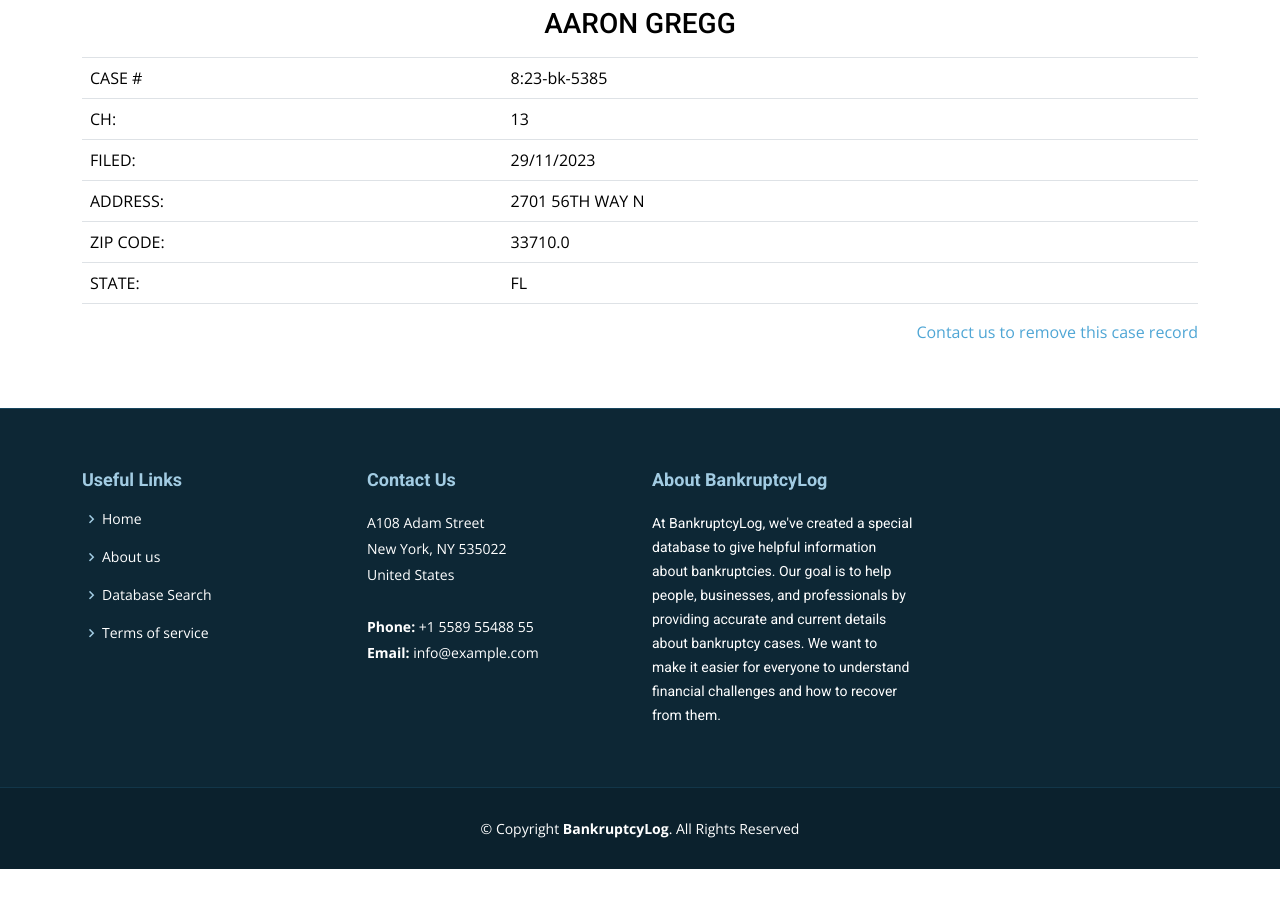
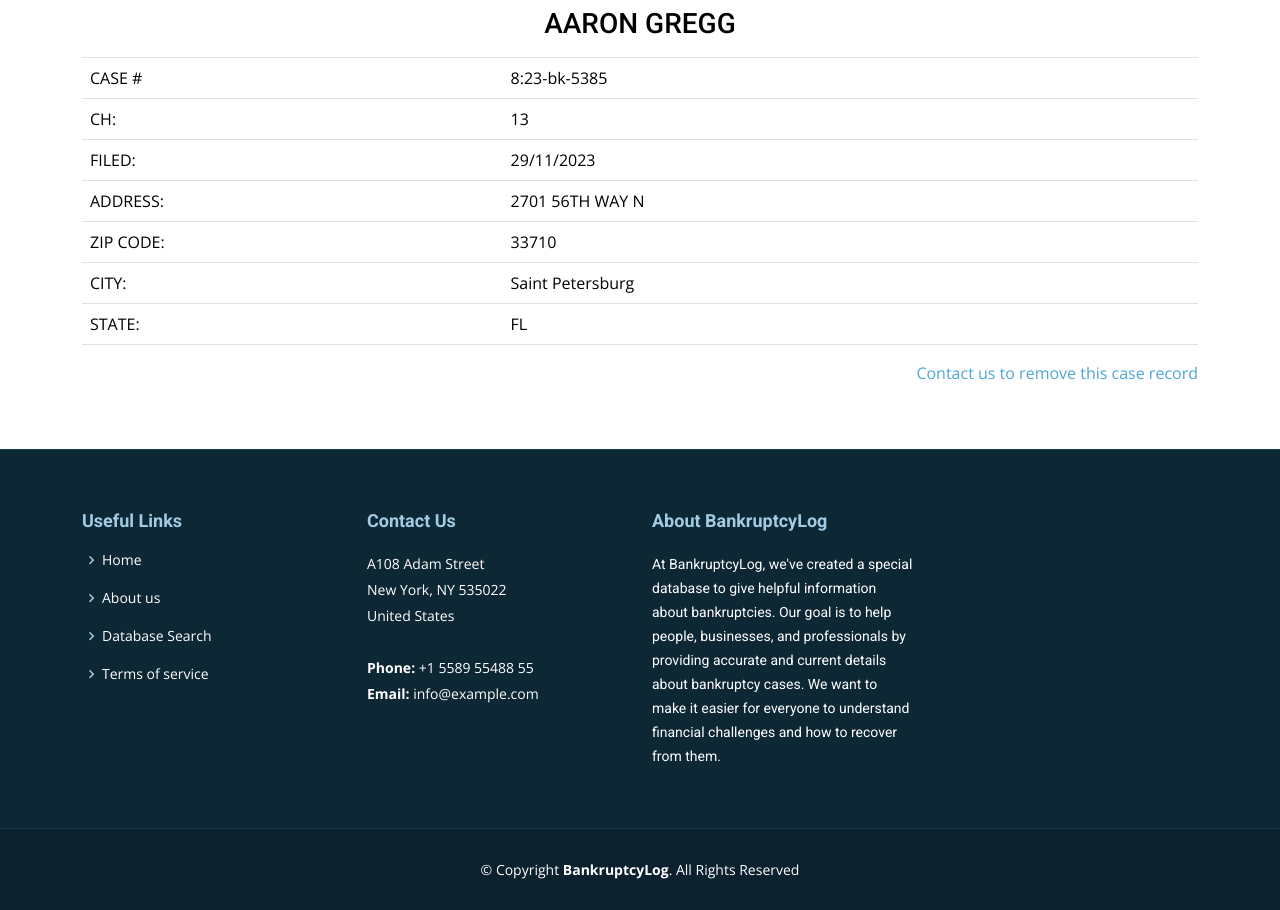
Before and after one commit to rizwanfree/Bankrupt-payton-website, a Django app: a page that uses core/templates/core/case-detail.html in a window 1280 px wide. Shown: the part 129-1039 px from the top of the page. Before the commit the page ends 998 px from the top, so only its background shows below. Run offline with Django 4.2, Linux system fonts and the light colour scheme; data comes from the database, SQL or seed files in the repository; some libraries are stand-ins or nearby versions.

Commit message:
city fix

```diff
--- a/core/templates/core/case-detail.html
+++ b/core/templates/core/case-detail.html
@@ -29,7 +29,11 @@
                     </tr>
                     <tr>
                         <td>ZIP CODE:</td>
-                        <td>{{name.zip}}</td>
+                        <td>{{name.zip|floatformat:"0"}}</td>
+                    </tr>
+                    <tr>
+                        <td>CITY:</td>
+                        <td>{{name.city}}</td>
                     </tr>
                     <tr>
                         <td>STATE:</td>
```
